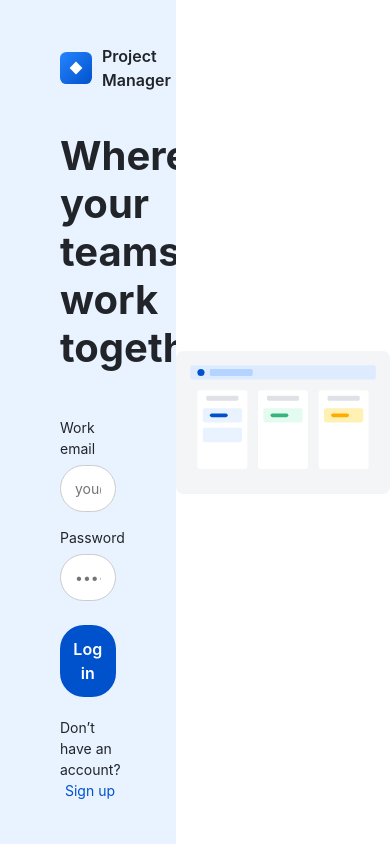
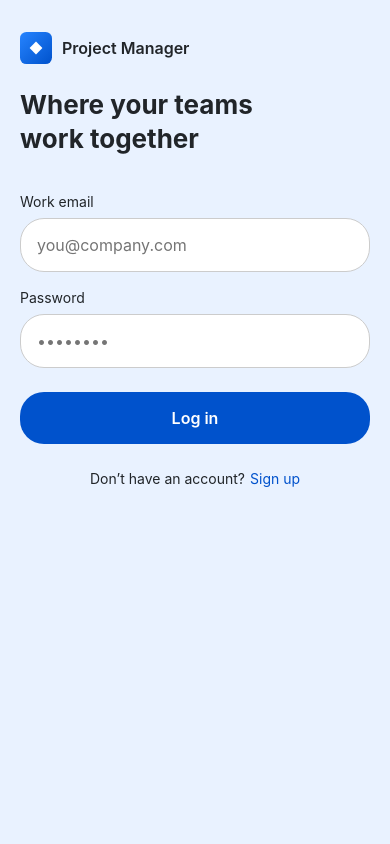
Before and after one commit to bipinnegi/multi-tenant-project-management-ui, an Angular app: page /login in a window 390 px wide. Built offline with nearby package versions, Linux system fonts and the light colour scheme.

Commit message:
Make login page mobile-friendly

```diff
--- a/src/app/auth/login/login.css
+++ b/src/app/auth/login/login.css
@@ -106,3 +106,54 @@
   max-width: 100%;
   height: auto;
 }
+
+/* ===== Mobile Login Layout ===== */
+@media (max-width: 768px) {
+
+  .jira-login-wrapper {
+    flex-direction: column;
+    height: auto;
+    min-height: 100vh;
+  }
+
+  /* Hide right preview panel */
+  .jira-right {
+    display: none;
+  }
+
+  /* Full-width left panel */
+  .jira-left {
+    width: 100%;
+    padding: 32px 20px;
+    justify-content: flex-start;
+  }
+
+  .jira-brand {
+    margin-bottom: 24px;
+  }
+
+  .jira-left h1 {
+    font-size: 26px;
+    line-height: 1.3;
+    margin-bottom: 20px;
+  }
+
+  .jira-form {
+    max-width: 100%;
+  }
+
+  .jira-form input {
+    font-size: 16px; /* prevents mobile zoom */
+    padding: 14px 16px;
+  }
+
+  .btn-primary {
+    padding: 14px;
+    font-size: 16px;
+  }
+
+  .jira-footer {
+    margin-top: 24px;
+    text-align: center;
+  }
+}
--- a/src/app/core/layout/navbar/navbar.css
+++ b/src/app/core/layout/navbar/navbar.css
@@ -120,7 +120,31 @@
     display: block;
   }
 
+  .navbar {
+    padding: 0 12px;
+    height: 52px;
+  }
+
   .navbar-left {
     gap: 16px;
   }
+
+  .navbar-link {
+    font-size: 14px;
+    padding: 8px 4px;
+  }
+
+  .navbar-link.active::after {
+    bottom: -10px;
+  }
+
+  .user-role {
+    display: none;
+  }
+
+  .user-avatar {
+    width: 26px;
+    height: 26px;
+    font-size: 12px;
+  }
 }
```
